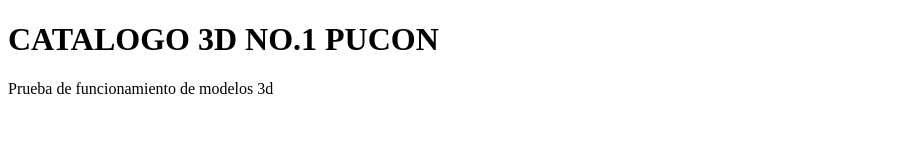
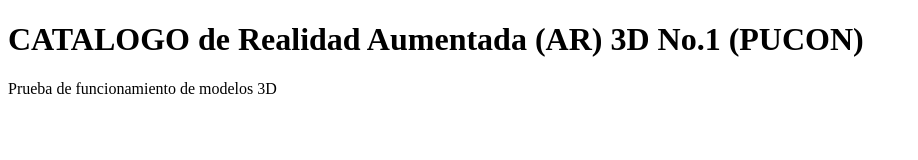
Before and after one commit to wuecha-AR/wuecha-AR.github.io, a plain HTML site: page index.html in a window 1280 px wide. Shown: the whole page, without its empty margins (0-918 px from the left). Drawn offline with Linux system fonts and the light colour scheme.

Commit message:
Update index.html

```diff
--- a/index.html
+++ b/index.html
@@ -2,12 +2,12 @@
 <html>
 <head>
   <meta charset="utf-8">
-  <title>Realidad Aumentada</title>
-  <script src="https://aframe.io/releases/1.2.0/aframe.min.js"></script>
+  <title>Catálogo AR</title>
+  <script src="https://raw.githack.com/AR-js-org/AR.js/master/aframe/build/aframe-ar.js"></script>
 </head>
 <body>
-  <h1>CATALOGO 3D NO.1 PUCON</h1>
-<p>Prueba de funcionamiento de modelos 3d</p>
+  <h1>CATALOGO de Realidad Aumentada (AR) 3D No.1 (PUCON)</h1>
+<p>Prueba de funcionamiento de modelos 3D</p>
   <a-scene embedded arjs>
     <!-- Aquí irá el resto del código -->
   </a-scene>
```
